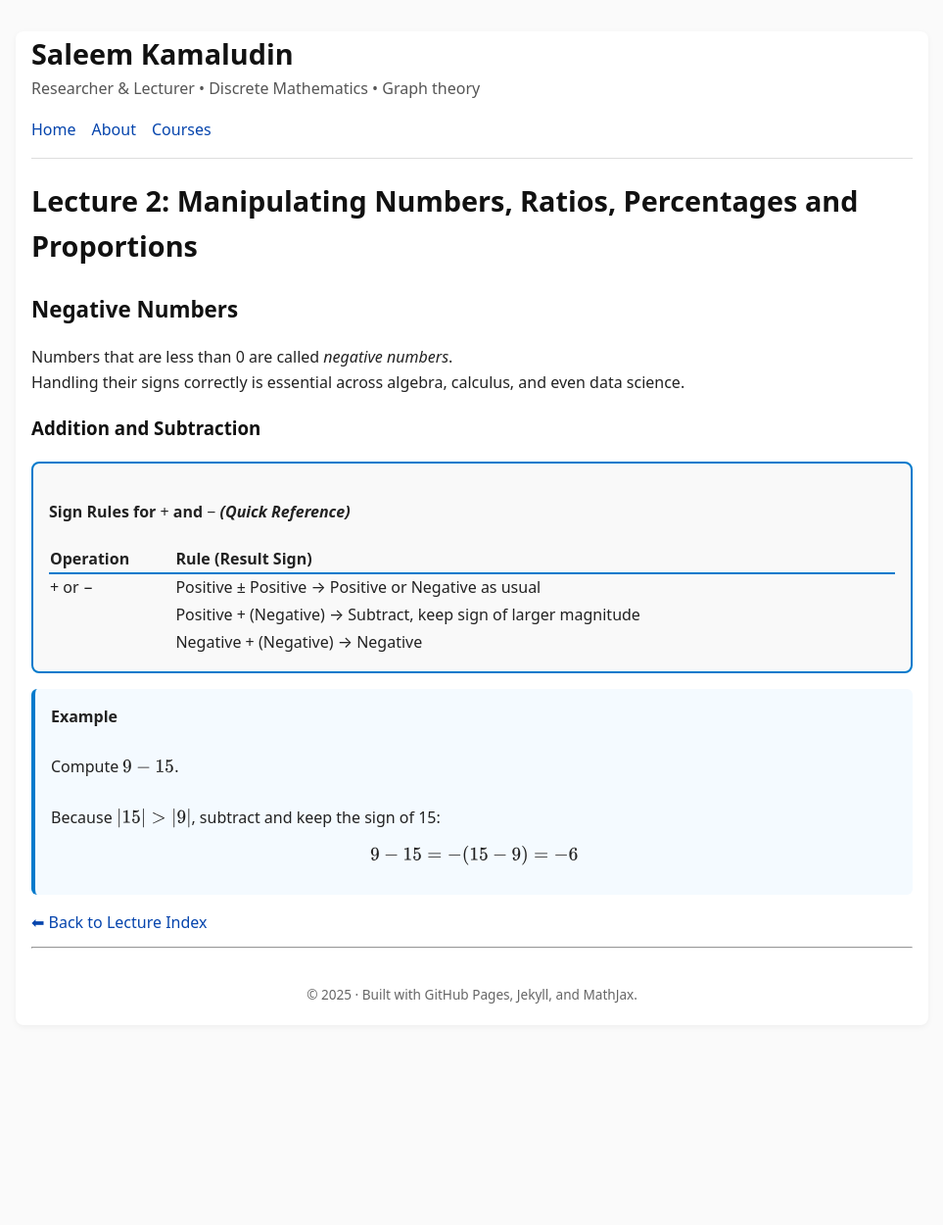
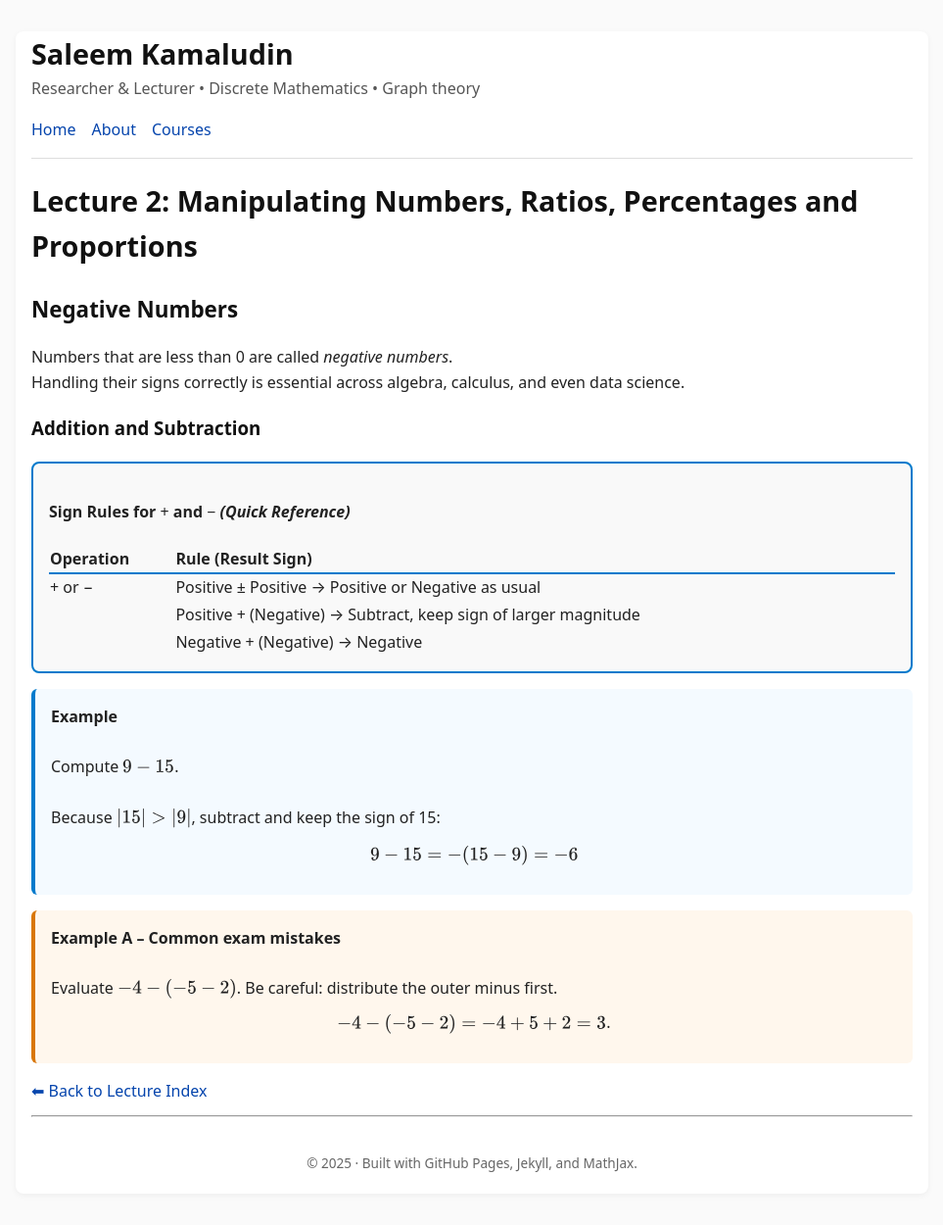
Before and after one commit to SaleemKamaludin/SaleemKamaludin.github.io, a Jekyll site: the page built from courses/math-1115/lecture-notes/lecture2.md, in a window 1280 px wide. Shown: the whole page at 98% size, without its empty margins (158-1121 px from the left). Built offline with Jekyll 4.4.1, drawn with Linux system fonts in a browser that asks for light colours; before the commit the page ends 1078 px from its top, so only the background shows below that.

Commit message:
Add example of common exam mistakes in lecture notes

```diff
--- a/courses/math-1115/lecture-notes/lecture2.md
+++ b/courses/math-1115/lecture-notes/lecture2.md
@@ -46,4 +46,13 @@ Handling their signs correctly is essential across algebra, calculus, and even d
 </div>
 
 
+
+<div style="border-left:4px solid #d97706; background:#fff7ed; padding:1em; border-radius:6px; margin:1em 0;">
+  <strong>Example A – Common exam mistakes</strong><br><br>
+  Evaluate \( -4 - ( -5 - 2) \). Be careful: distribute the outer minus first.
+  <p style="text-align:center; margin-top:0.6em;">\( -4 -(-5 - 2) = -4 + 5 + 2 = 3 \).</p>
+</div>
+
+
+
 [⬅ Back to Lecture Index]({{ '/courses/math-1115/lecture-notes/' | relative_url }})
```
